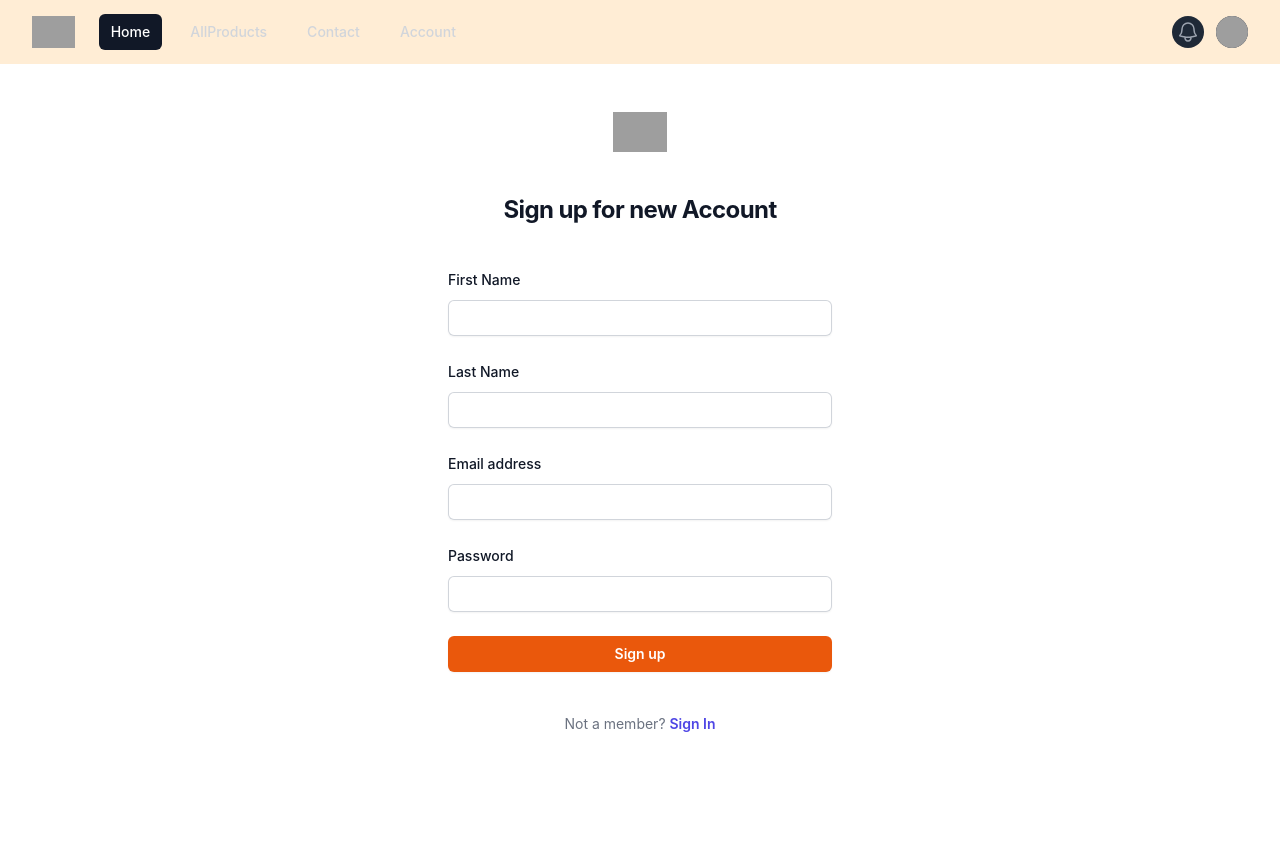
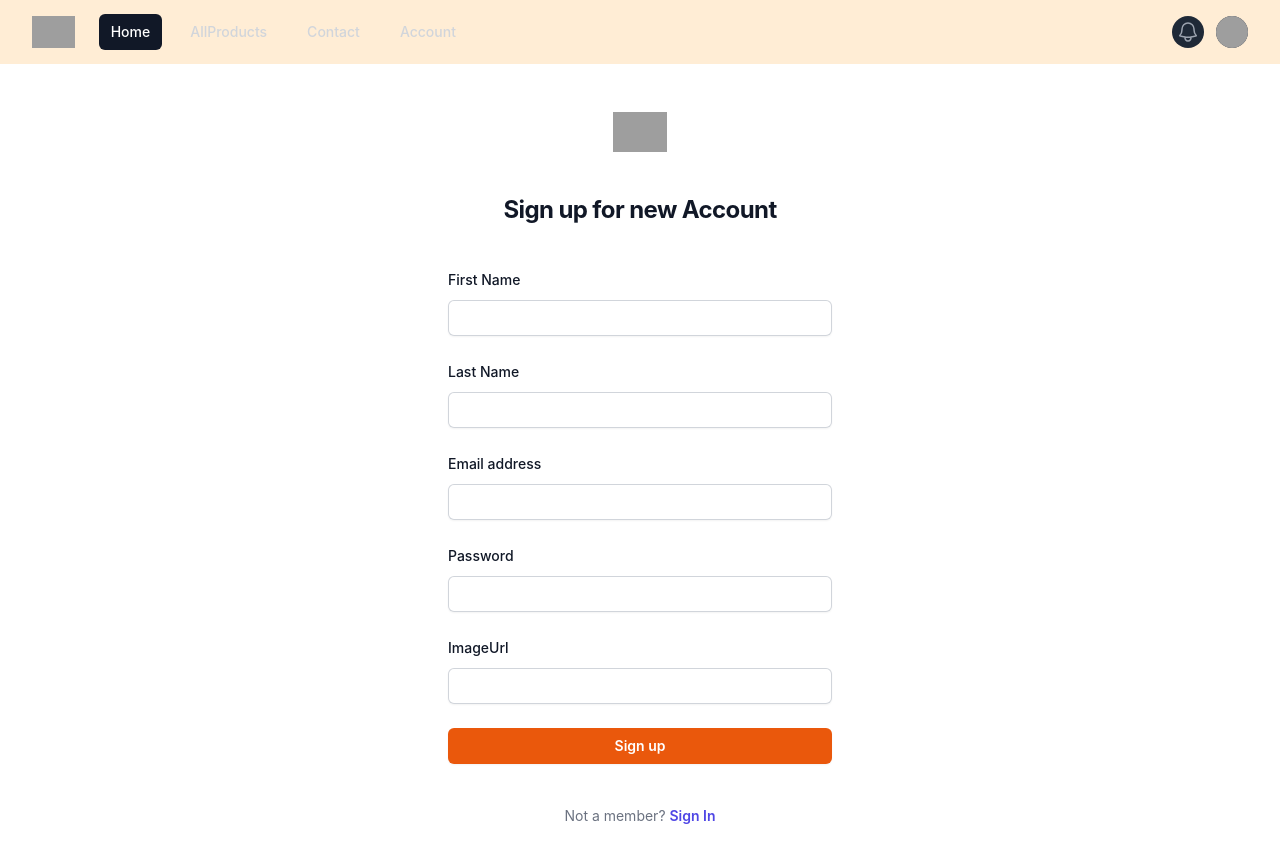
Before and after one commit to ashrafali2000/assignment-react-01, a React (Create React App) app: page /account in a window 1280 px wide. Shown: the top 862 px of the page. Before the commit the page ends 800 px from the top, so only its background shows below. Built offline with nearby package versions, Linux system fonts and the light colour scheme; grey boxes are pictures that could not be loaded.

Commit message:
update form file

```diff
--- a/src/components/form/index.js
+++ b/src/components/form/index.js
@@ -2,27 +2,28 @@ import { useRef } from "react";
 import { Link } from "react-router-dom"
 
 
-export default function Form({signIn,onFormSubmit}) {
+export default function Form({signIn,onFormSubmitSignUp, onFormSubmitSignIn}) {
 const firstNameRef = useRef()
 const lastNameRef = useRef()
 const emailRef = useRef()
 const passwordRef = useRef()
+const imageUrlRef = useRef()
 
-const onSubmitHandler = (event) => {
+const onSubmitHandlerForSignUp = (event) => {
   event.preventDefault();
   const firstName = firstNameRef.current.value;
   const lastName = lastNameRef.current.value;
   const email = emailRef.current.value;
   const password = passwordRef.current.value;
-  onFormSubmit(email, password);
+  const imageUrl = imageUrlRef.current.value;
+  onFormSubmitSignUp(email, password);
 }
-const onSubmitHandler1 = (event) => {
+
+const onSubmitHandlerForSignIn = (event) => {
   event.preventDefault();
-  const firstName = firstNameRef.current.value;
-  const lastName = lastNameRef.current.value;
   const email = emailRef.current.value;
   const password = passwordRef.current.value;
-  onFormSubmit(email, password);
+  onFormSubmitSignIn(email, password);
 }
 
 
@@ -41,7 +42,7 @@ const onSubmitHandler1 = (event) => {
           </div>
 
           <div className="mt-10 sm:mx-auto sm:w-full sm:max-w-sm">
-            <form className="space-y-6"  onSubmit={onSubmitHandler1}>
+            <form className="space-y-6" >
                 {signIn? "":
                 <>
                  <div>
@@ -118,12 +119,29 @@ const onSubmitHandler1 = (event) => {
                   />
                 </div>
               </div>
+              {signIn ? "":
+              <div>
+              <label htmlFor="imageUrl" className="block text-sm font-medium leading-6 text-gray-900">
+                ImageUrl
+              </label>
+              <div className="mt-2">
+                <input
+                  id="imageUrl"
+                  name="imageUrl"
+                  type="url"
+                  autoComplete="imageUrl"
+                  ref={imageUrlRef}
+                  required
+                  className="block w-full rounded-md border-0 py-1.5 text-gray-900 shadow-sm ring-1 ring-inset ring-gray-300 placeholder:text-gray-400 focus:ring-2 focus:ring-inset focus:ring-indigo-600 sm:text-sm sm:leading-6"
+                />
+              </div>
+            </div>}
 
             {signIn?  <div>
                 <button
                   type="submit"
                   className="flex w-full justify-center rounded-md bg-orange-600 px-3 py-1.5 text-sm font-semibold leading-6 text-white shadow-sm hover:bg-orange-400 focus-visible:outline focus-visible:outline-2 focus-visible:outline-offset-2 focus-visible:outline-indigo-600"
-                >
+                  onClick={onSubmitHandlerForSignIn}>
                   Sign in
                 </button>
               </div>:
@@ -131,7 +149,7 @@ const onSubmitHandler1 = (event) => {
                <button
                  type="submit"
                  className="flex w-full justify-center rounded-md bg-orange-600 px-3 py-1.5 text-sm font-semibold leading-6 text-white shadow-sm hover:bg-orange-400 focus-visible:outline focus-visible:outline-2 focus-visible:outline-offset-2 focus-visible:outline-indigo-600"
-               >
+                onClick={onSubmitHandlerForSignUp}>
                  Sign up
                </button>
              </div>
```
